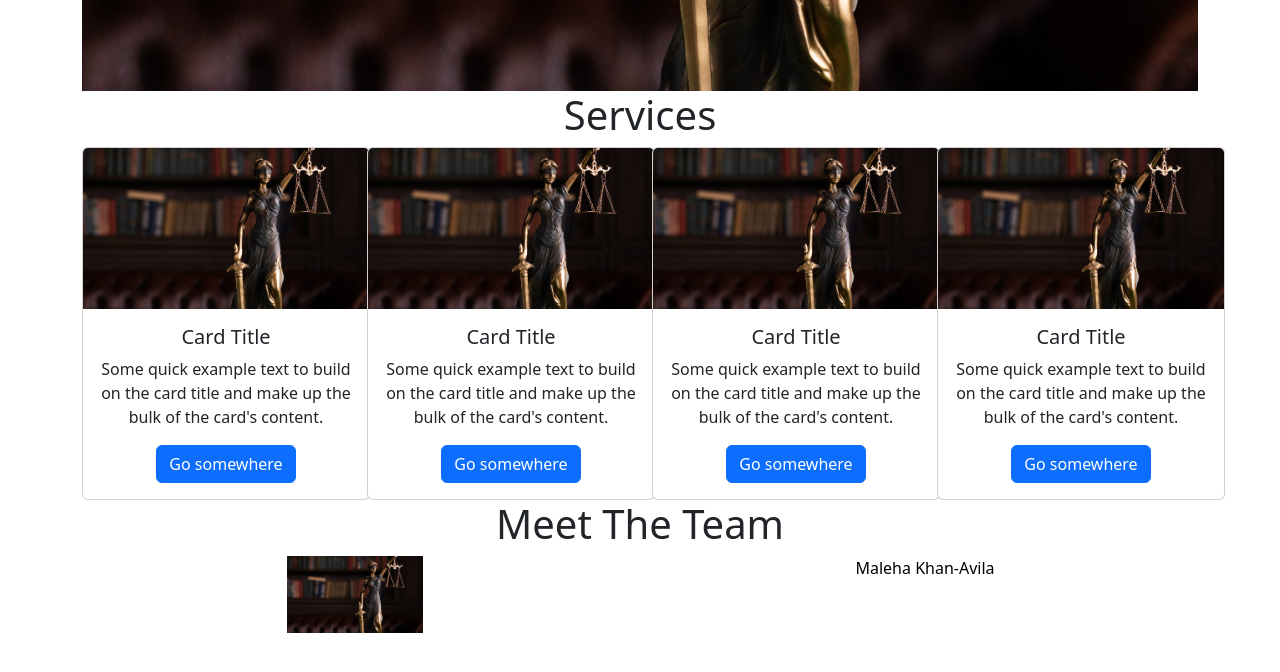
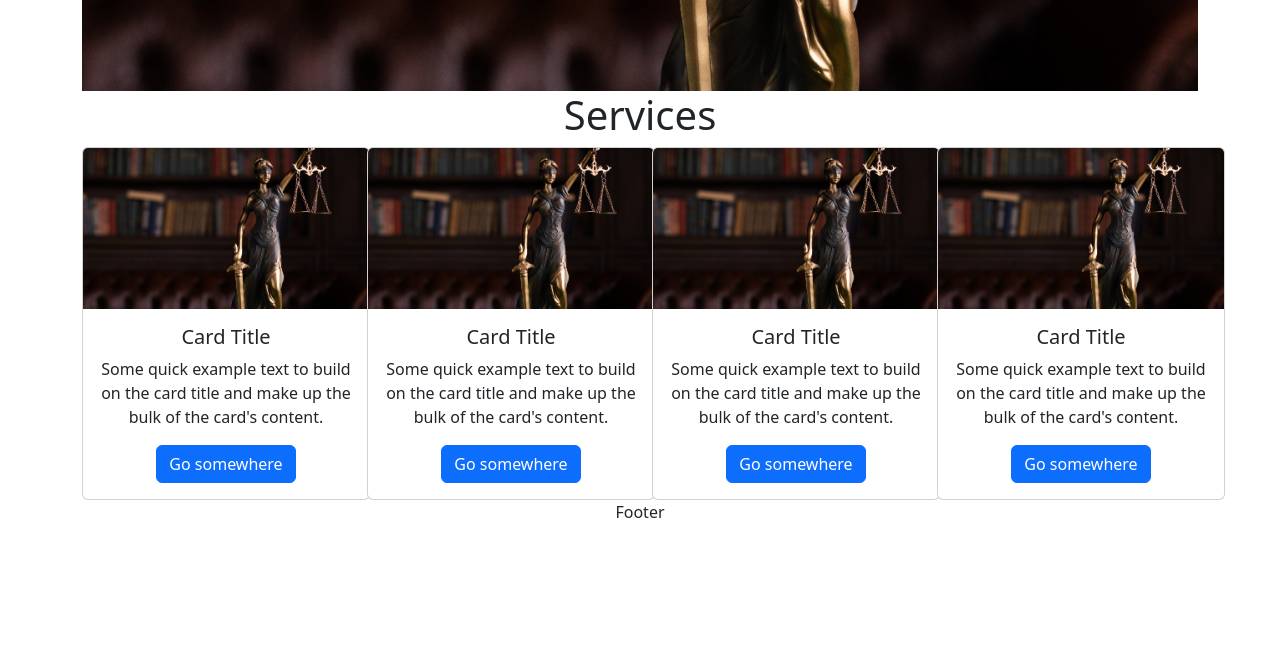
Before and after one commit to khanummer/LawOfficeofKA, a React (Create React App) app: page / in a window 1280 px wide. Shown: the part 592-1264 px from the top of the page. After the commit the page ends 1116 px from the top, so only its background shows below. Built offline with nearby package versions, Linux system fonts and the light colour scheme.

Commit message:
Removes MTT, Adds Footer

```diff
--- a/src/App.js
+++ b/src/App.js
@@ -5,6 +5,7 @@ import Header from "./Header/Header"
 import Services from './Services/Services';
 import Splash from './Splash/Splash';
 import MTT from './MTT/MTT';
+import Footer from './Footer/Footer';
 
 
 class App extends Component {
@@ -14,7 +15,8 @@ class App extends Component {
         <Header/>
         <Splash/>
         <Services/>
-        <MTT/>
+        {/* <MTT/> */}
+        <Footer/>
       </div>
     )
   }
--- /dev/null
+++ b/src/Footer/Footer.js
@@ -0,0 +1,14 @@
+import React, { Component } from 'react';
+import './Footer.css';
+
+function Footer() {
+    return (
+
+    <div>
+        <div>Footer</div>
+    </div>
+
+    )
+};
+
+export default Footer;
--- a/src/MTT/MTT.js
+++ b/src/MTT/MTT.js
@@ -18,6 +18,7 @@ function MTT() {
                     <div className="mtt-text">Maleha Khan-Avila</div>
                 </Col>
             </Row>
+
         </Container>
     </div>
 
```
Also changed, not shown: src/Footer/Footer.css (added).
